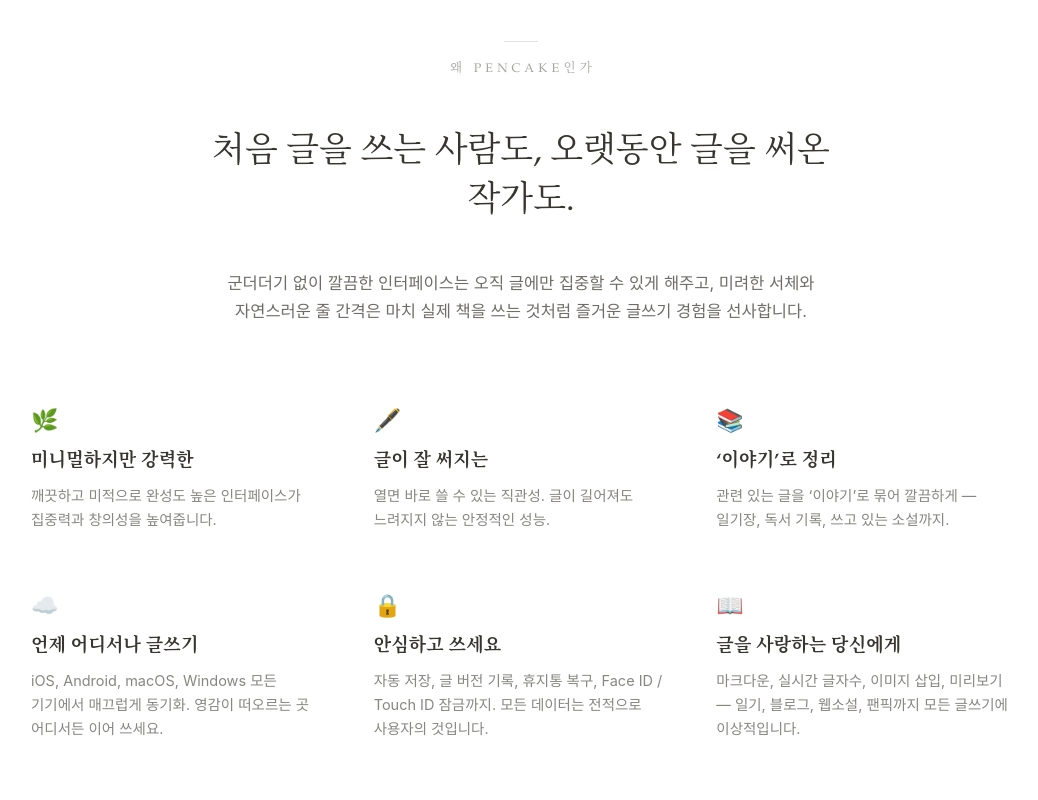
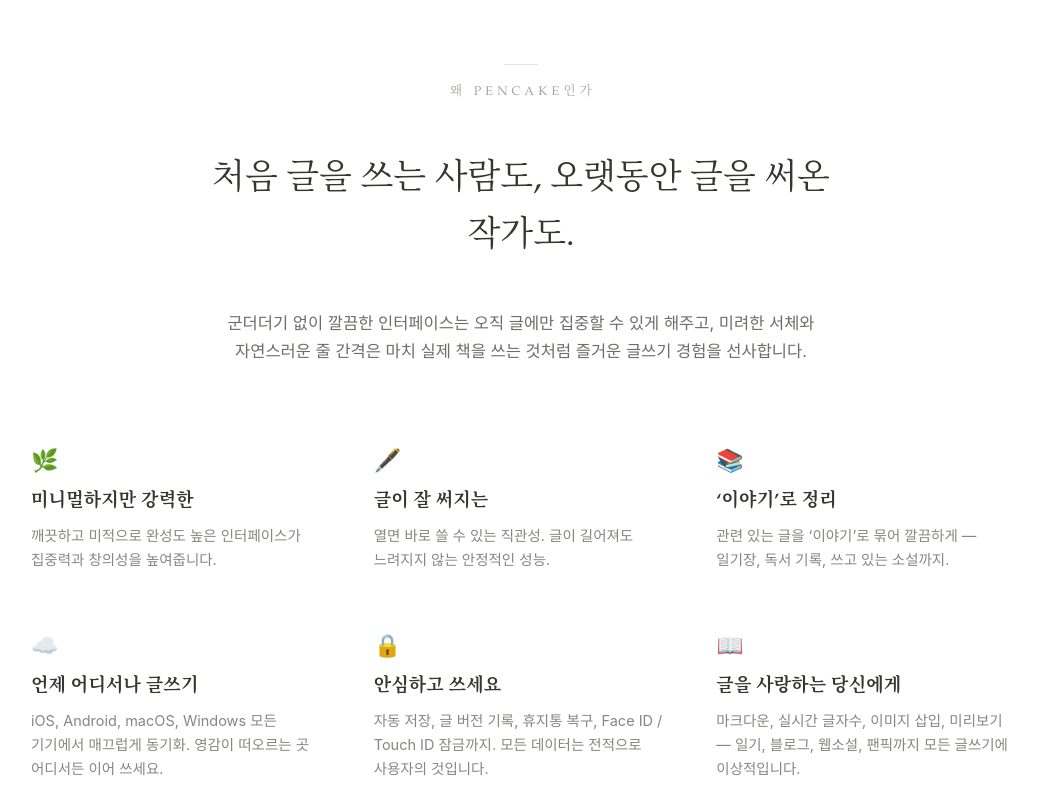
Before and after one commit to pencakeapp/pencakeapp.github.io, a React app in the folder site/: page /ko in a window 1280 px wide. Shown: the part 1340-2140 px from the top of the page, without its empty margins (119-1157 px from the left). Built offline with nearby package versions, Linux system fonts and the light colour scheme; a web font is replaced by a local one.

Commit message:
style(ko): Loosen the display line-heights on the Korean pages
- Hangul fills its em box far more than the Latin serif, so the serif
  display headings read cramped at the line-heights tuned for English.
- Override only under `.pc-body:lang(ko)`: hero h1 1.4 → 1.65, section
  and CTA h2 1.45 → 1.7. English and the legacy (i18n) pages are
  untouched, since `lang="ko"` is set only by the (ko) layout.
- Kept next to the existing `:lang(ko)` word-break rule so every
  Korean-specific tweak stays in one place.

```diff
--- a/site/app/(home)/home.css
+++ b/site/app/(home)/home.css
@@ -56,6 +56,18 @@
 /* Korean lines break between words, not inside them */
 .pc-body:lang(ko) {
   word-break: keep-all;
+}
+
+/* Hangul fills its em box far more than the Latin serif does, so the big
+   display headings read cramped at the Latin line-heights. Give the two
+   serif display sizes one extra step on the Korean pages. */
+.pc-body:lang(ko) .pc-hero h1 {
+  line-height: 1.65;
+}
+
+.pc-body:lang(ko) .pc-section h2,
+.pc-body:lang(ko) .pc-cta h2 {
+  line-height: 1.7;
 }
 
 /* ——— Hero ——— */
```
